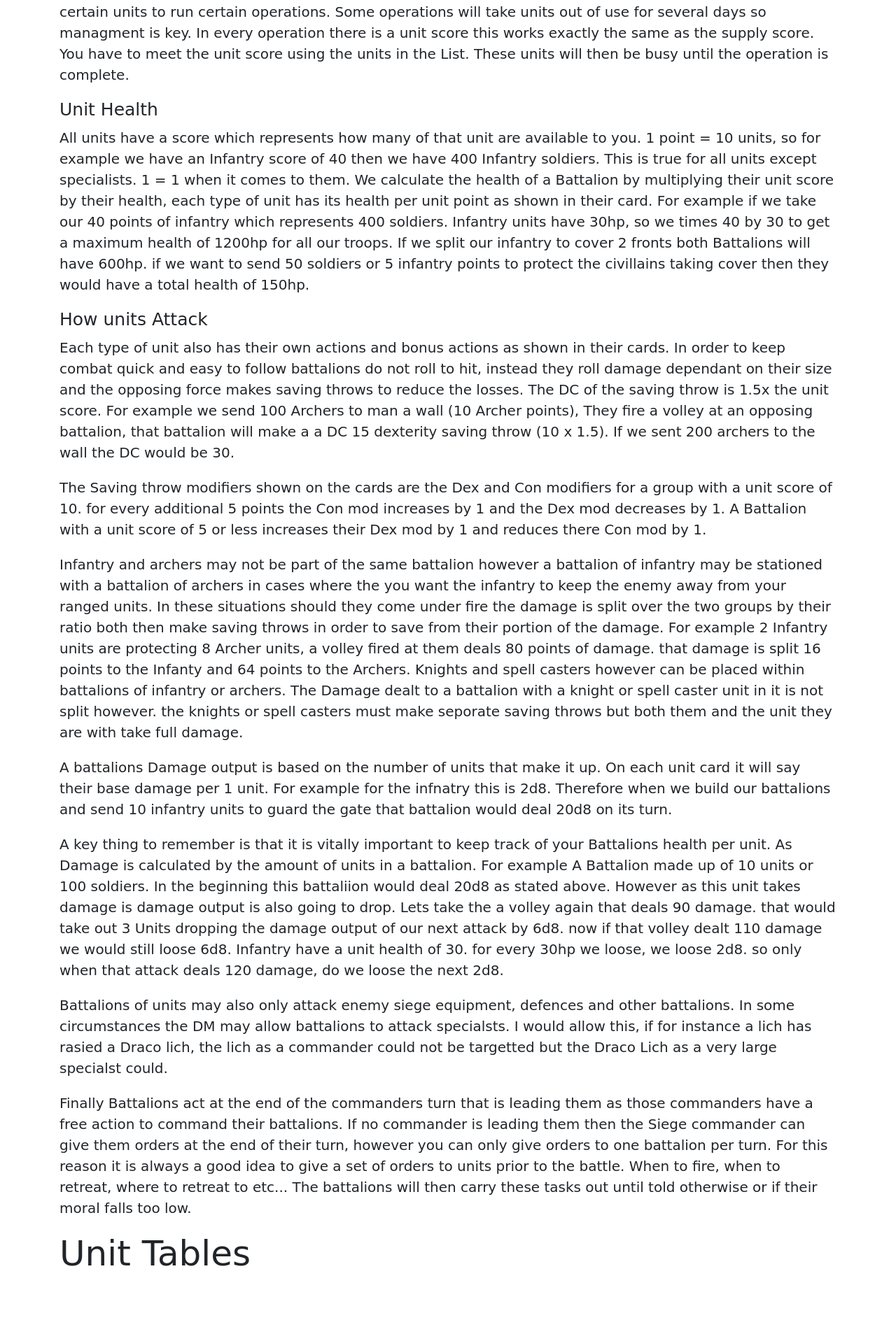
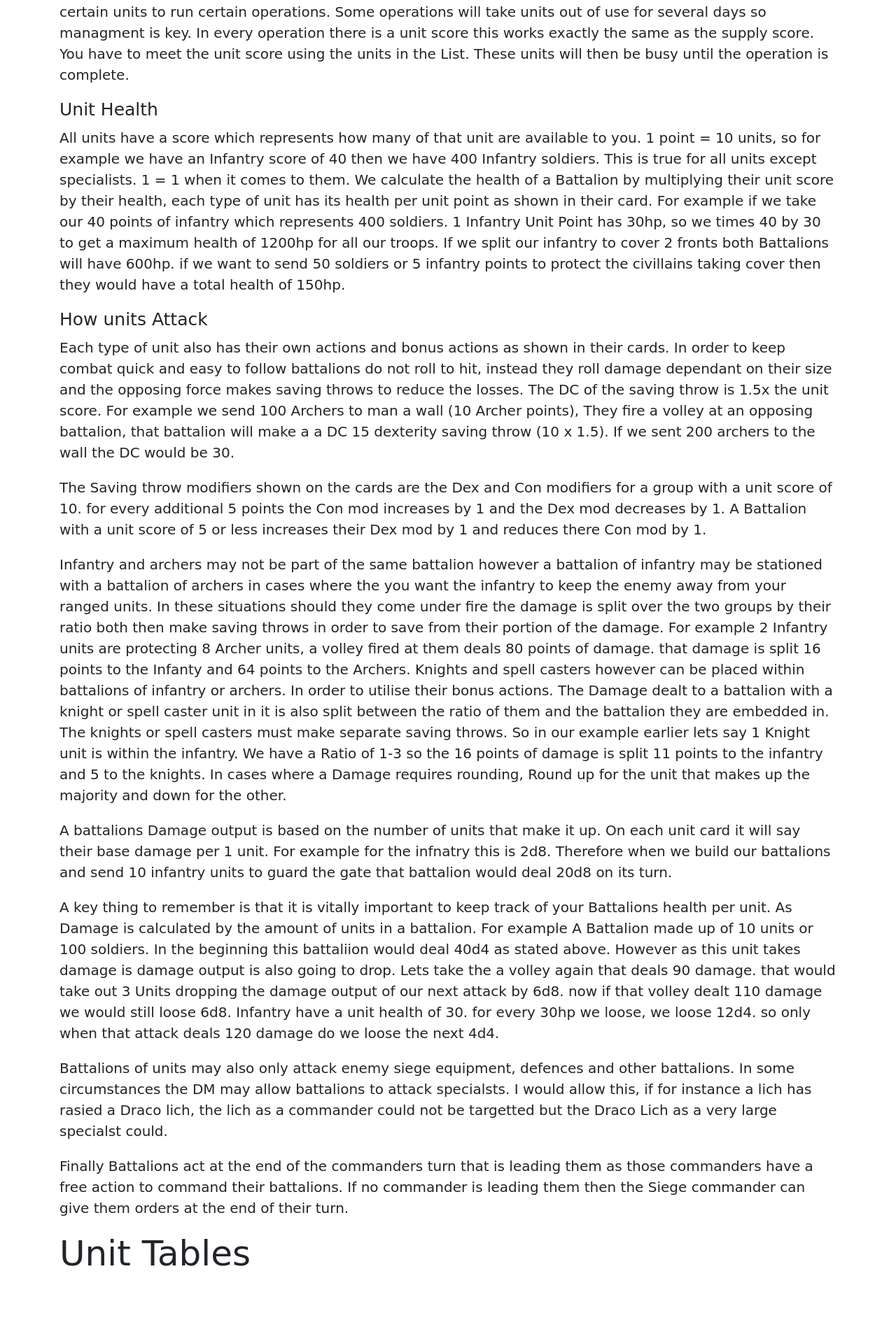
Before and after one commit to GeorgeOsborn97/DND_SIEGE, a Django app: page /supplies in a window 1280 px wide, after a click on "How Materials and Units Work". Shown: the part 1210-3127 px from the top of the page at 70% size. Run offline with Django 3.2, Linux system fonts and the light colour scheme; data that the repository does not hold is empty; some libraries are stand-ins or nearby versions; some web fonts are replaced.

Commit message:
add additional rules and content

```diff
--- a/templates/howtoplayers.html
+++ b/templates/howtoplayers.html
@@ -227,6 +227,8 @@
                                         The Siege Commanders will always go first. The Siege Commander with the higher initaitive kick us off.
                                         All commanders can use a free action to "Give Orders" A commander of a battlion may give orders to their units. A Siege commander can give orders to the entire army and players/other commanders
                                         despite distance between them. Note: The Siege Commander can only give orders to one battalion per turn.
+                                        If players wish to move their battalions they can give a 'move order' as another free action for the purpose of moving troops into and out of combat. A player can only command the battalions they are leading and in the case of leading multiple battalions they can only ask one battalion to move per turn.
+                                        Unless they give the order to 'retreat', in that case all Battalions under their command will fall back to a pre chosen location.
                                     </p>
                                     <p class="script-text">
                                         Moral is going to instantly start to take effect ensure you are familiar with the moral system. To read up on it go over to the Moral page.
@@ -264,6 +266,9 @@
                                         It is a good idea to plan for a retreat, have a position to fall back to and make sure everyone knows when it's time to fall back.
                                     </p>
                                     <p class="script-text">
+
+                                    </p>
+                                    <p class="script-text">
                                         If you however see a positive swing and feel victory is assured you have other decisions to make, do you ride out and cut down your enemy, or let them limp back and send a message of your might?
                                     </p>
                                 </div>
--- a/templates/supplies.html
+++ b/templates/supplies.html
@@ -98,8 +98,8 @@
                                 units except specialists. 1 = 1 when it comes to them. We calculate the health of a
                                 Battalion by multiplying their unit score by their health, each type of unit has its
                                 health per unit point as shown in their card.
-                                For example if we take our 40 points of infantry which represents 400 soldiers. Infantry
-                                units have 30hp, so we times 40 by 30 to get a maximum health of 1200hp for all our
+                                For example if we take our 40 points of infantry which represents 400 soldiers. 1 Infantry
+                                Unit Point has 30hp, so we times 40 by 30 to get a maximum health of 1200hp for all our
                                 troops. If we split our infantry to cover 2 fronts both Battalions will have 600hp.
                                 if we want to send 50 soldiers or 5 infantry points to protect the civillains taking
                                 cover then they would have a total health of 150hp.
@@ -130,9 +130,10 @@
                                 damage. For example 2 Infantry units are protecting 8 Archer units, a volley fired at
                                 them deals 80 points of damage. that damage is split
                                 16 points to the Infanty and 64 points to the Archers.
-                                Knights and spell casters however can be placed within battalions of infantry or archers. The Damage dealt
-                                to a battalion with a knight or spell caster unit in it is not split however. the knights or spell casters must make
-                                seporate saving throws but both them and the unit they are with take full damage.
+                                Knights and spell casters however can be placed within battalions of infantry or archers. In order to utilise their bonus actions. The Damage dealt
+                                to a battalion with a knight or spell caster unit in it is also split between the ratio of them and the battalion they are embedded in. The knights or spell casters must make
+                                separate saving throws. So in our example earlier lets say 1 Knight unit is within the infantry. We have a Ratio of 1-3 so the 16 points of damage is split 11 points to the infantry and 5 to the knights.
+                                In cases where a Damage requires rounding, Round up for the unit that makes up the majority and down for the other.
                             </p>
                             <p class="script-text">
                                 A battalions Damage output is based on the number of units that make it up. On each unit
@@ -144,12 +145,12 @@
                                 A key thing to remember is that it is vitally important to keep track of your Battalions
                                 health per unit. As Damage is calculated by the amount of units in a battalion. For
                                 example A Battalion made up of 10 units or 100 soldiers. In the beginning this
-                                battaliion would deal 20d8 as stated above.
+                                battaliion would deal 40d4 as stated above.
                                 However as this unit takes damage is damage output is also going to drop. Lets take the
                                 a volley again that deals 90 damage. that would take out 3 Units dropping the damage
                                 output of our next attack by 6d8. now if that volley dealt 110 damage we would still
-                                loose 6d8. Infantry have a unit health of 30. for every 30hp we loose, we loose 2d8. so
-                                only when that attack deals 120 damage, do we loose the next 2d8.
+                                loose 6d8. Infantry have a unit health of 30. for every 30hp we loose, we loose 12d4. so
+                                only when that attack deals 120 damage do we loose the next 4d4.
                             </p>
                             <p class="script-text">
                                 Battalions of units may also only attack enemy siege equipment, defences and other
@@ -160,11 +161,7 @@
                             <p class="script-text">
                                 Finally Battalions act at the end of the commanders turn that is leading them as those
                                 commanders have a free action to command their battalions. If no commander is leading
-                                them then the Siege commander can give them orders at the end of their turn, however you
-                                can only give orders to one battalion per turn.
-                                For this reason it is always a good idea to give a set of orders to units prior to the
-                                battle. When to fire, when to retreat, where to retreat to etc... The battalions will
-                                then carry these tasks out until told otherwise or if their moral falls too low.
+                                them then the Siege commander can give them orders at the end of their turn.
                             </p>
                         </div>
                     </div>
```
Also changed, not shown: other parts of templates/supplies.html (+27 -9 lines), templates/roles.html (+29 -0 lines).
